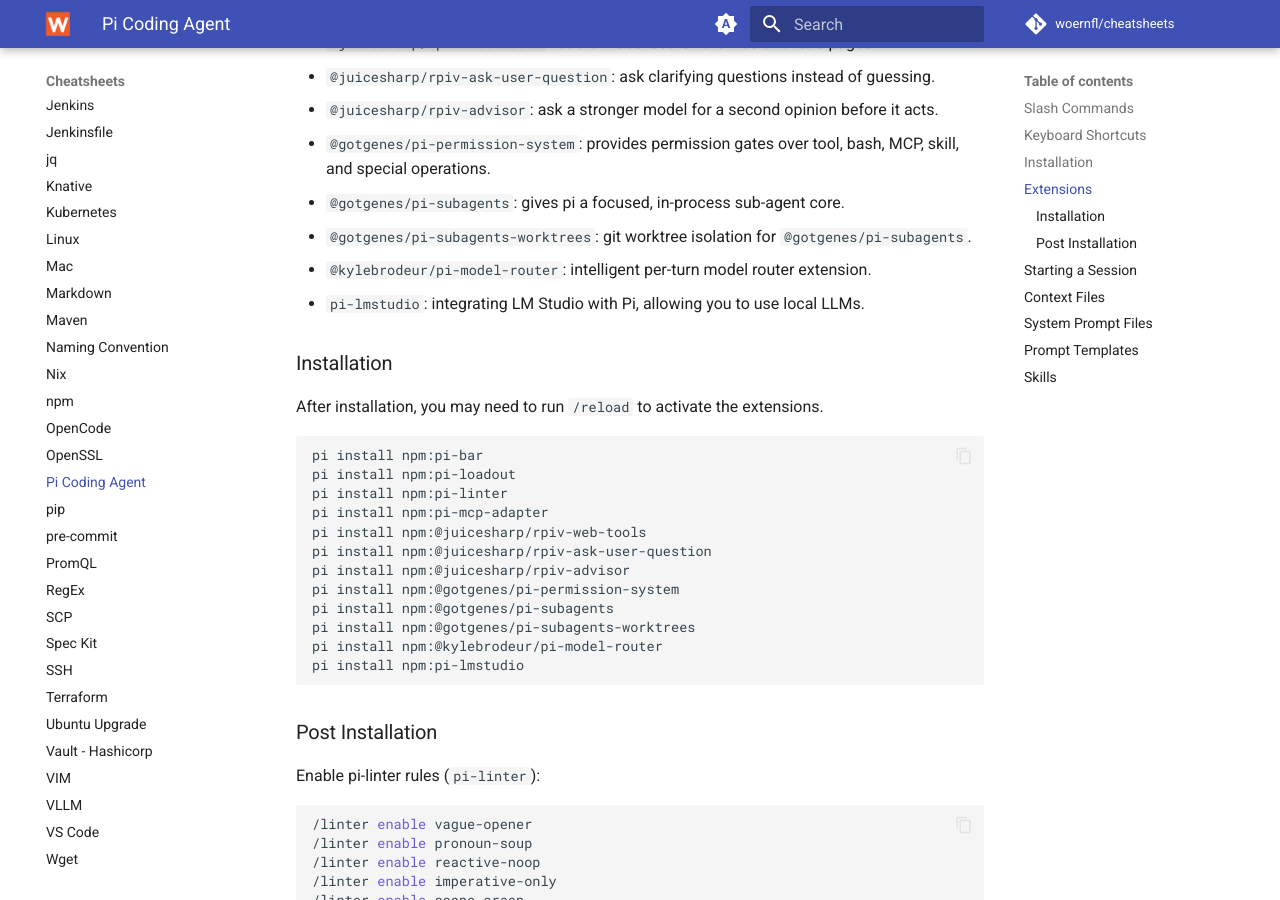
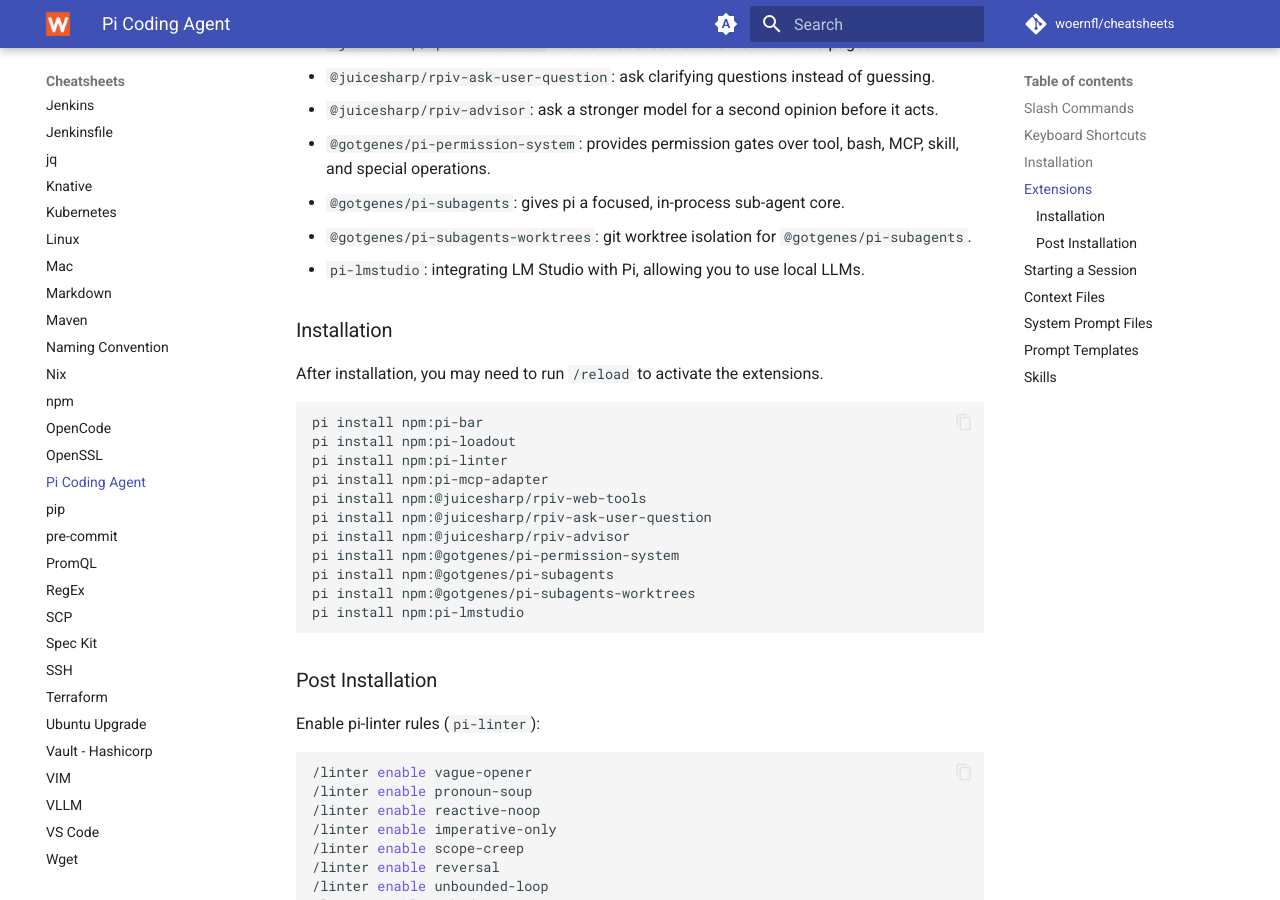
Before and after one commit to woernfl/cheatsheets, an MkDocs documentation site: the page built from docs/pi.md, in a window 1280 px wide and 900 px high, scrolled down 1811 px. Built offline with MkDocs 1.6.1 and Material for MkDocs 9.7.7, drawn with Linux system fonts in a browser that asks for light colours; comment, search, counter and statistics services are not loaded.

Commit message:
Remove '@kylebrodeur/pi-model-router' from documentation (#398)
Removed the installation command for the '@kylebrodeur/pi-model-router' package.

````diff
--- a/docs/pi.md
+++ b/docs/pi.md
@@ -59,7 +59,6 @@
 - `@gotgenes/pi-permission-system`: provides permission gates over tool, bash, MCP, skill, and special operations.
 - `@gotgenes/pi-subagents`: gives pi a focused, in-process sub-agent core.
 - `@gotgenes/pi-subagents-worktrees`: git worktree isolation for `@gotgenes/pi-subagents`.
-- `@kylebrodeur/pi-model-router`: intelligent per-turn model router extension.
 - `pi-lmstudio`: integrating LM Studio with Pi, allowing you to use local LLMs.
 
 ### Installation
@@ -77,7 +76,6 @@
 pi install npm:@gotgenes/pi-permission-system
 pi install npm:@gotgenes/pi-subagents
 pi install npm:@gotgenes/pi-subagents-worktrees
-pi install npm:@kylebrodeur/pi-model-router
 pi install npm:pi-lmstudio
 ```
 
````
